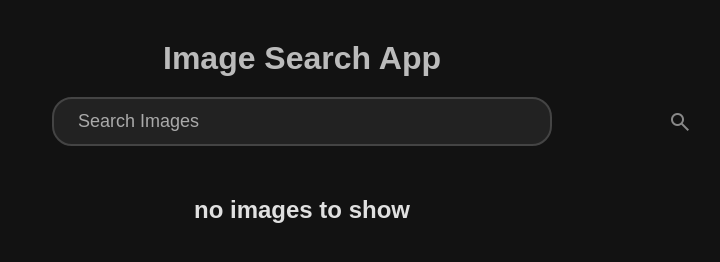
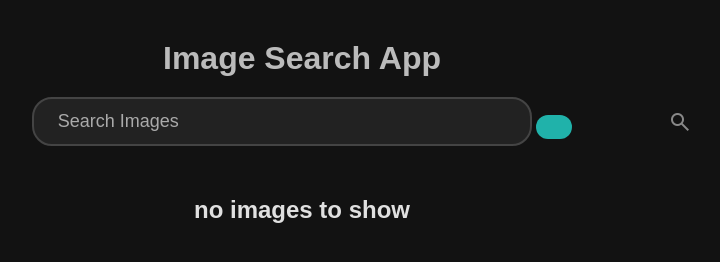
Before and after one commit to Priii-13/image-search, a plain HTML site: page index.html in a window 1280 px wide. Shown: the whole page, without its empty margins (338-1058 px from the left). Drawn offline with nearby package versions, Linux system fonts and the light colour scheme.

Commit message:
Update index.html

```diff
--- a/index.html
+++ b/index.html
@@ -16,6 +16,7 @@
     <form action="">
         <div class="search-container">
       <input type="text" class="search-input" placeholder="Search Images" />
+      <button type="submit" class="search-button">
       <span class="material-symbols-outlined"> search </span>
       </div>
     </form>
```
